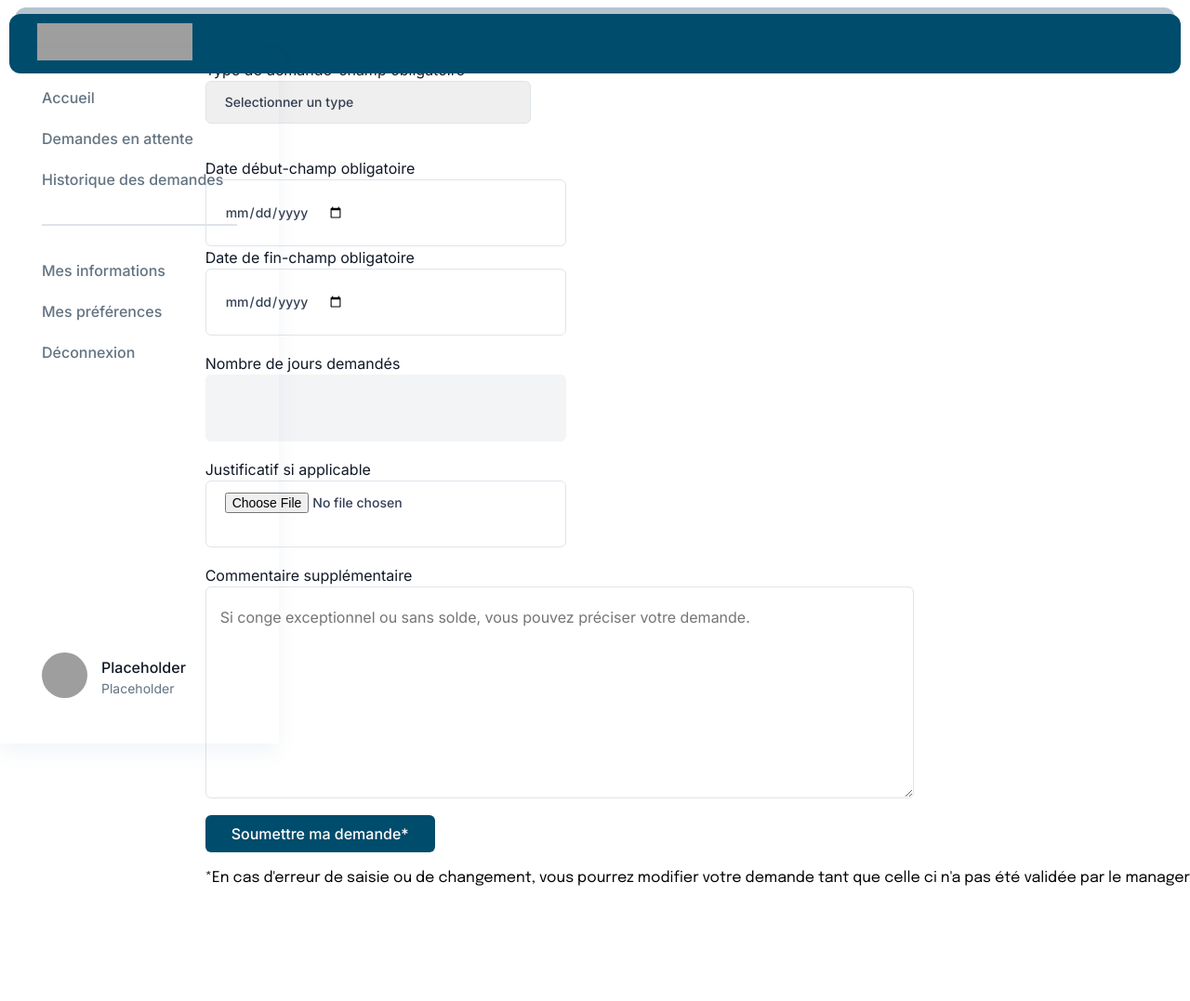
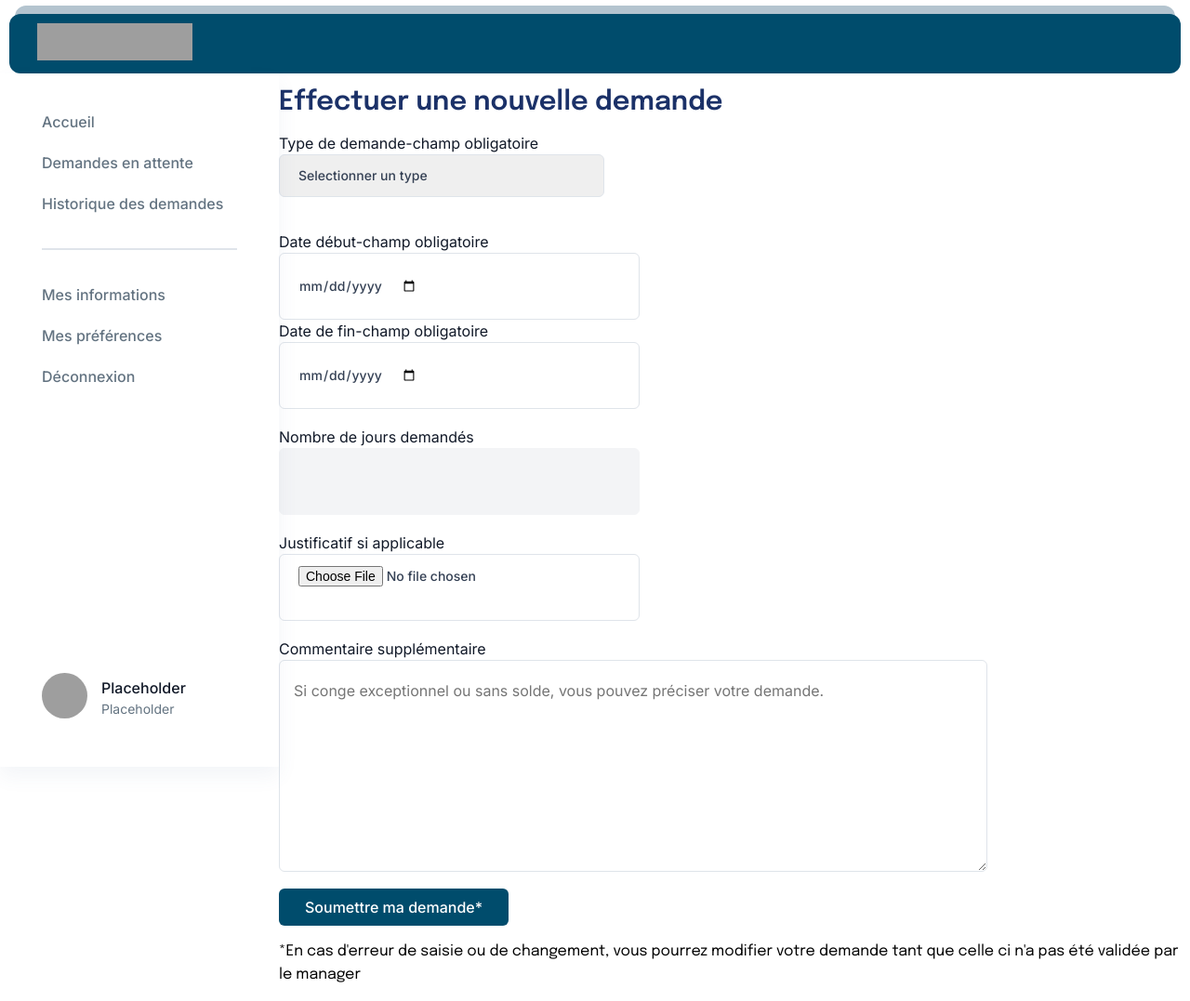
Before and after one commit to SBKF19/Congefacile, a PHP site: page / in a window 1280 px wide. Shown: the whole page at 93% size. Before the commit the page ends 953 px from the top, so only its background shows below. Run offline with PHP 8.4, Linux system fonts and the light colour scheme; grey boxes are pictures that could not be loaded.

Commit message:
mise à jour des fichiers style.css, header.php et collab-menu.php

```diff
--- a/demande_collaborateur/includes/collab-menu.php
+++ b/demande_collaborateur/includes/collab-menu.php
@@ -2,7 +2,6 @@
         include "header.php";
 ?>
 <div class="cont2">
-<div class="side-menu-below">
 <div class="side-menu">
         <div class="side-menu-pages">
                 <div class="onglet">
@@ -38,4 +37,3 @@
                 </div>
         </div>
 </div>
-</div>
--- a/demande_collaborateur/includes/header.php
+++ b/demande_collaborateur/includes/header.php
@@ -1,3 +1,7 @@
+<?php
+        session_start();
+?>
+
 <!DOCTYPE html>
 <html lang="fr">
 
--- a/demande_collaborateur/style.css
+++ b/demande_collaborateur/style.css
@@ -1,11 +1,10 @@
-
 body{
-        margin: auto 0;
+        margin: 0;
         width: 100%;
         height: auto;
         background-color: white;
         display: flex;
-        flex-direction: row;
+        flex-direction: column;
 }
 
 /*Header et menus*/
@@ -14,32 +13,28 @@ body{
         display: flex;
         width: 100%;
         flex-direction: column;
-        position: fixed;
-        height: 100px;
         align-items: center;
-        top: 0;
 }
 
 .header_blue_bar{
         display: flex;
-        position: relative;
-        z-index: 4;
+        position: absolute;
+        z-index: 0;
         background-color: #B4C4CF;
         width: 97.5%;
         height: 58px;
         border-radius: 12px;
-        top: 8px;
+        top: 6px;
 }
 
 .header_marine_bar{
         display: flex;
         width: 98.5%;
-        position: absolute;
-        z-index: 5;
+        z-index: 1;
         background-color: #004C6C;
         border-radius: 12px;
         padding: 10px 0;
-        top: 15px;
+        margin-top: 15px;
 }
 
 .header_marine_bar img{
@@ -54,16 +49,15 @@ body{
 }
 
 .side-menu{
-        position: absolute;
         display: flex;
-        height: 84vh;
+        height: 83.5vh;
         flex-direction: column;
         justify-content: space-between;
         box-shadow: 0 10px 20px 0 rgba(92, 115, 160, 0.07);
         width: fit-content;
         z-index: 3;
         bottom: 0;
-        padding: 30px 0 45px;
+        padding: 30px 0 48px;
 }
 
 .side-menu-pages{
@@ -540,9 +534,8 @@ textarea{
 .cont2{
         display: flex;
         flex-direction: row;
-        justify-content: space-between;
-        width: 100vw;
-        height: 100vh;
+        height: 100%;
+        width: 100%;
 }
 /*PLACEMENT DE CETTE BALISE:
 JUSTE AVANT LE FOOTER, SEULEMENT METTRE UNE BALISE FERMEE
@@ -552,9 +545,3 @@ CAR ELLE EST DEJA OUVERTE DANS LE FICHIER DU MENU LATERAL
         include "footer.php";
 ?>
 */
-
-.side-menu-below{
-        z-index: 0;
-        height: 84vh;
-        width: 15.6vw;
-}
```
